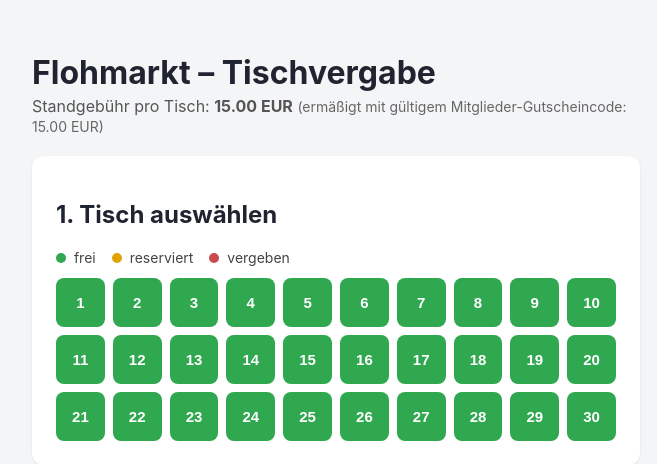
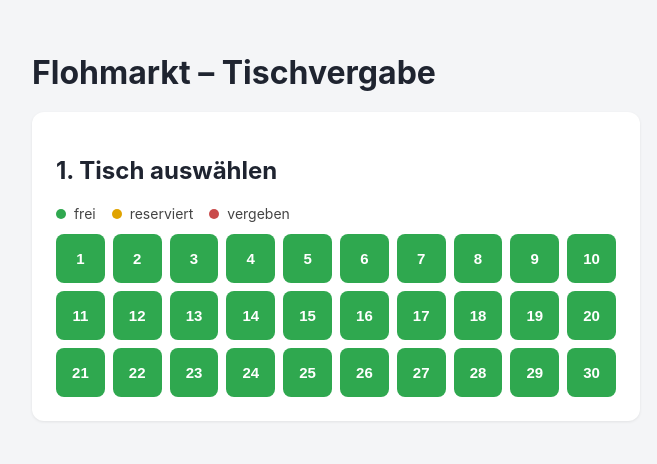
Before and after one commit to drag0n141/flohmarkt, a Flask app: page / in a window 1280 px wide. Shown: the top 464 px of the page, without its empty margins (304-961 px from the left). Run offline with Flask 3, Linux system fonts and the light colour scheme; data comes from the database, SQL or seed files in the repository; data that the repository does not hold is empty.

Commit message:
Remove hardcoded price subtitle line — organizers can put pricing info in the editable event-info field instead

```diff
--- a/templates/index.html
+++ b/templates/index.html
@@ -15,9 +15,6 @@
     {% if event_info %}
     <p class="event-info">{{ event_info }}</p>
     {% endif %}
-    <p class="subtitle">Standgebühr pro Tisch: <strong>{{ "%.2f"|format(price_standard) }} {{ currency }}</strong>
-      <span class="hint">(ermäßigt mit gültigem Mitglieder-Gutscheincode:
-      {{ "%.2f"|format(price_internal) }} {{ currency }})</span></p>
 
     <div id="step-select" class="card">
       <h2>1. Tisch auswählen</h2>
```
